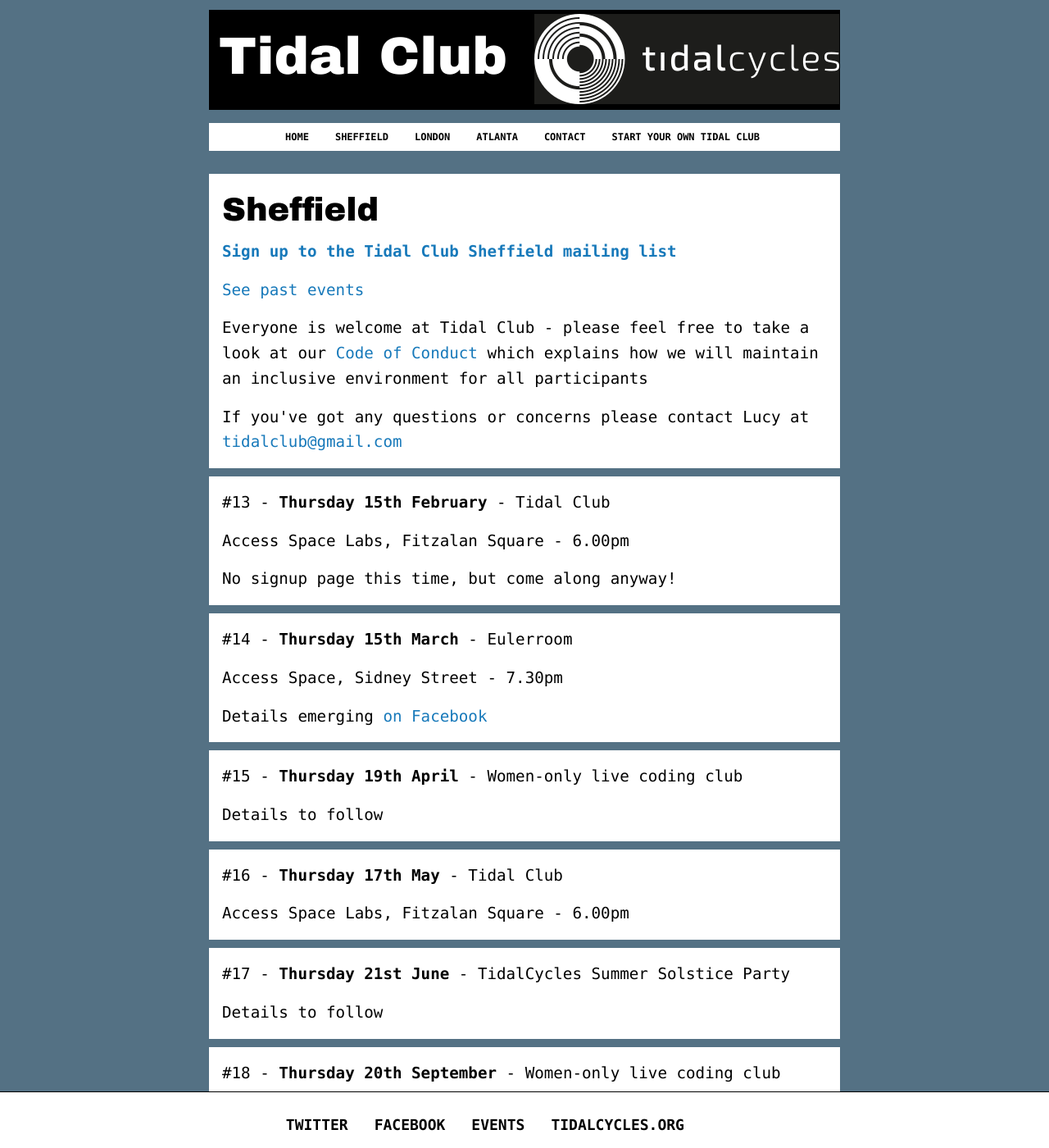
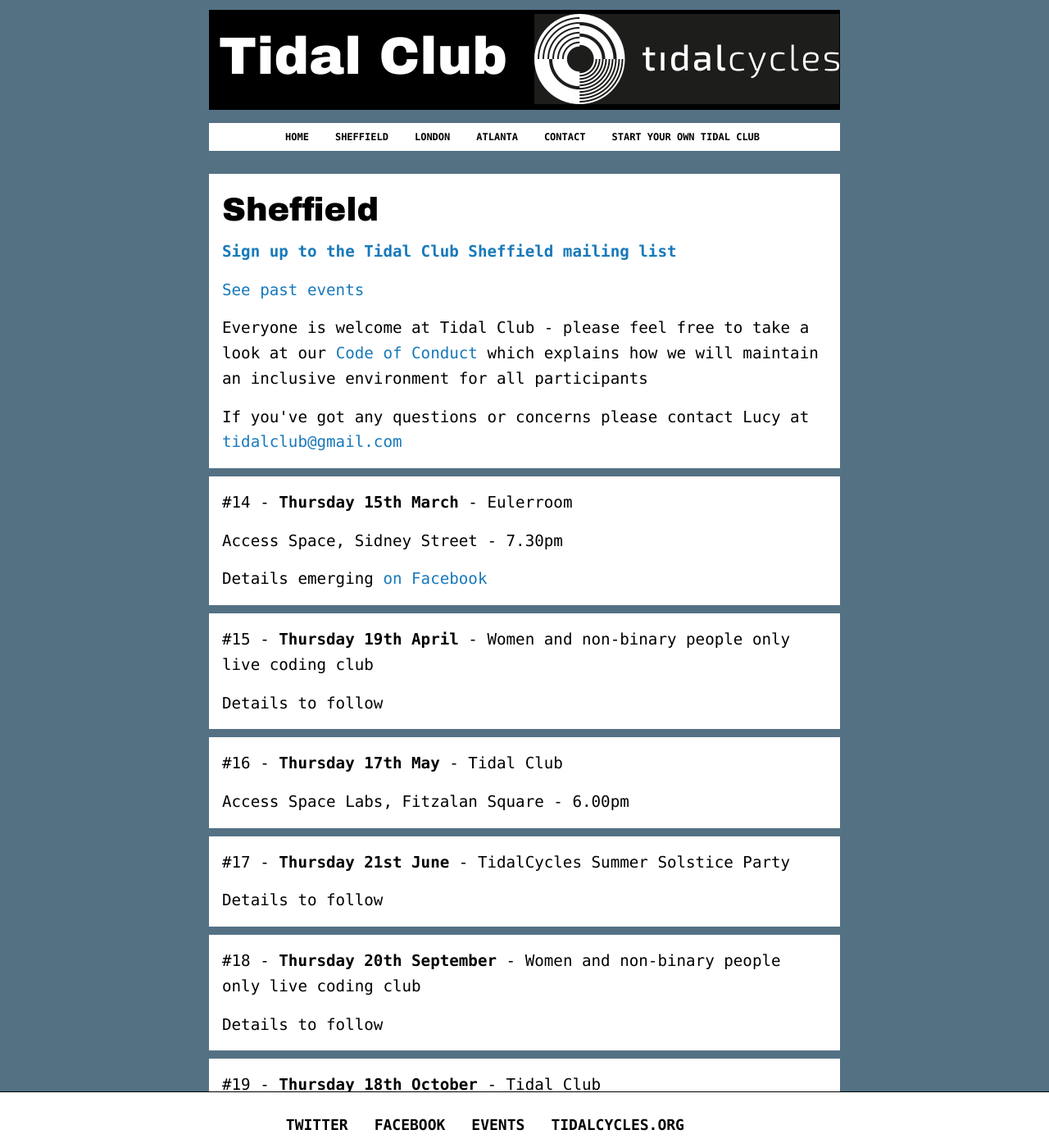
Before and after one commit to tidalclub/tidalclub.github.io, a Jekyll site: the page built from sheffield.html, in a window 1280 px wide and 1400 px high. Shown: the whole window at 82% size. Built offline with Jekyll 4.4.1, drawn with Linux system fonts in a browser that asks for light colours; nearby versions of some CDN libraries; comment, search, counter and statistics services are not loaded.

Commit message:
Update sheffield.html

```diff
--- a/sheffield.html
+++ b/sheffield.html
@@ -8,15 +8,12 @@
 			<p>Everyone is welcome at Tidal Club - please feel free to take a look at our <a href="https://docs.google.com/document/d/1lKHS-tbKSSrF364Psk4JyRacrYEcGKDJXvLB9EkqnOs/edit?usp=sharing" target="_blank">Code of Conduct</a> which explains how we will maintain an inclusive environment for all participants</a></p>
 			<p>If you've got any questions or concerns please contact Lucy at <a href="mailto:tidalclub@gmail.com">tidalclub@gmail.com</a></p>
 <hr>
-			<p>#13 - <strong>Thursday 15th February</strong> - Tidal Club</p>
-			<p>Access Space Labs, Fitzalan Square - 6.00pm</p>
-                        <p>No signup page this time, but come along anyway!</p>
-			<hr>
+
 			<p>#14 - <strong>Thursday 15th March</strong> - Eulerroom</p>
 			<p>Access Space, Sidney Street - 7.30pm</p>
 			<p>Details emerging <a href="https://www.facebook.com/events/558513137838834/" target="_blank">on Facebook</a></p>
 			<hr>
-			<p>#15 - <strong>Thursday 19th April</strong> - Women-only live coding club</p>
+			<p>#15 - <strong>Thursday 19th April</strong> - Women and non-binary people only live coding club</p>
 			<p>Details to follow</p>
 			<hr>
 			<p>#16 - <strong>Thursday 17th May</strong> - Tidal Club</p>
@@ -25,7 +22,7 @@
 			<p>#17 - <strong>Thursday 21st June</strong> - TidalCycles Summer Solstice Party</p>
 			<p>Details to follow</p>
 			<hr>
-			<p>#18 - <strong>Thursday 20th September</strong> - Women-only live coding club</p>
+			<p>#18 - <strong>Thursday 20th September</strong> - Women and non-binary people only live coding club</p>
 			<p>Details to follow</p>
 			<hr>
 			<p>#19 - <strong>Thursday 18th October</strong> - Tidal Club</p>
```
